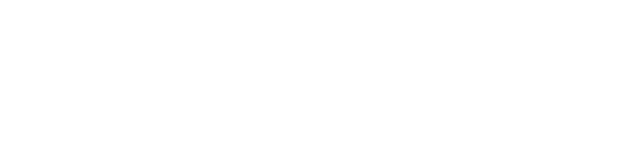
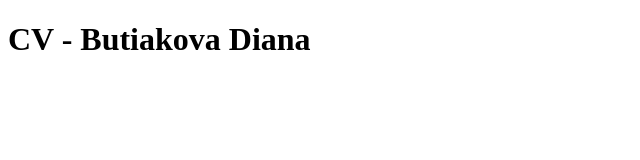
Before and after one commit to djhsgfjk/rsschool-cv, a plain HTML site: page index.html in a window 1280 px wide. Shown: the whole page, without its empty margins (0-640 px from the left). Drawn offline with Linux system fonts and the light colour scheme.

Commit message:
feat(html): add header

```diff
--- a/index.html
+++ b/index.html
@@ -3,9 +3,11 @@
 <head>
     <meta charset="UTF-8">
     <meta name="viewport" content="width=device-width, initial-scale=1.0">
-    <title>Document</title>
+    <title>CV</title>
 </head>
 <body>
-
+    <header>
+        <h1>CV - Butiakova Diana</h1>
+    </header>
 </body>
 </html>
```
